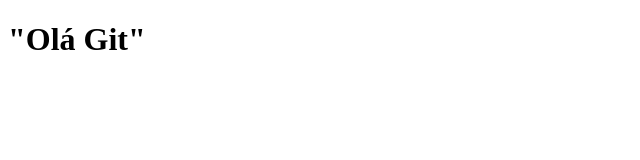
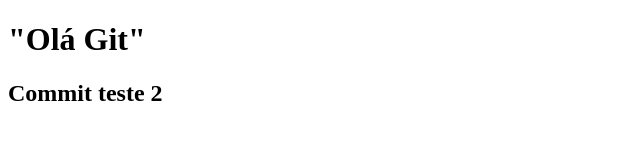
Before and after one commit to citadinmargottie-sys/teste, a plain HTML site: page index.html in a window 1280 px wide. Shown: the whole page, without its empty margins (0-640 px from the left). Drawn offline with Linux system fonts and the light colour scheme.

Commit message:
Commit teste 2

```diff
--- a/index.html
+++ b/index.html
@@ -7,5 +7,6 @@
 </head>
 <body>
     <h1>"Olá Git"</h1>
+    <h2>Commit teste 2</h2>
 </body>
 </html>
```
